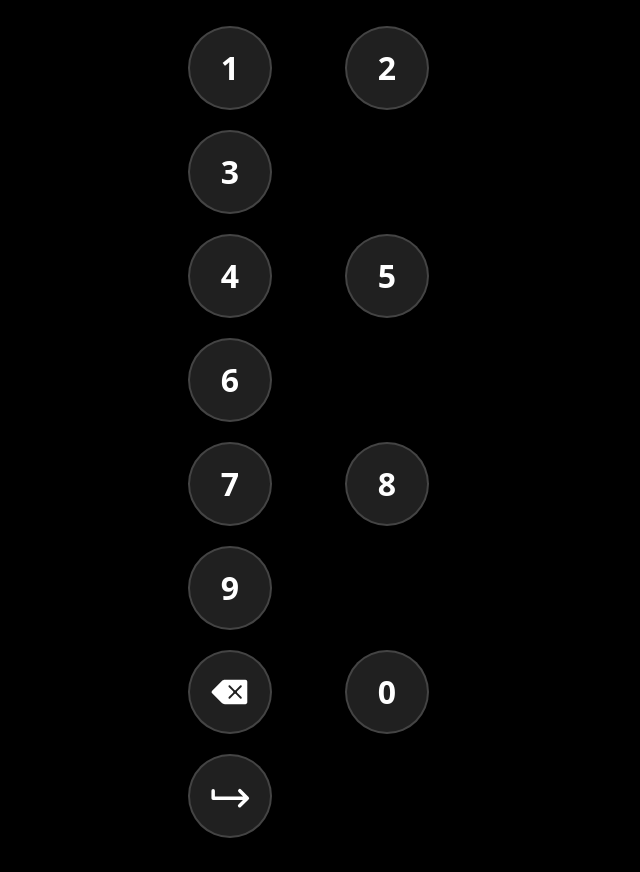
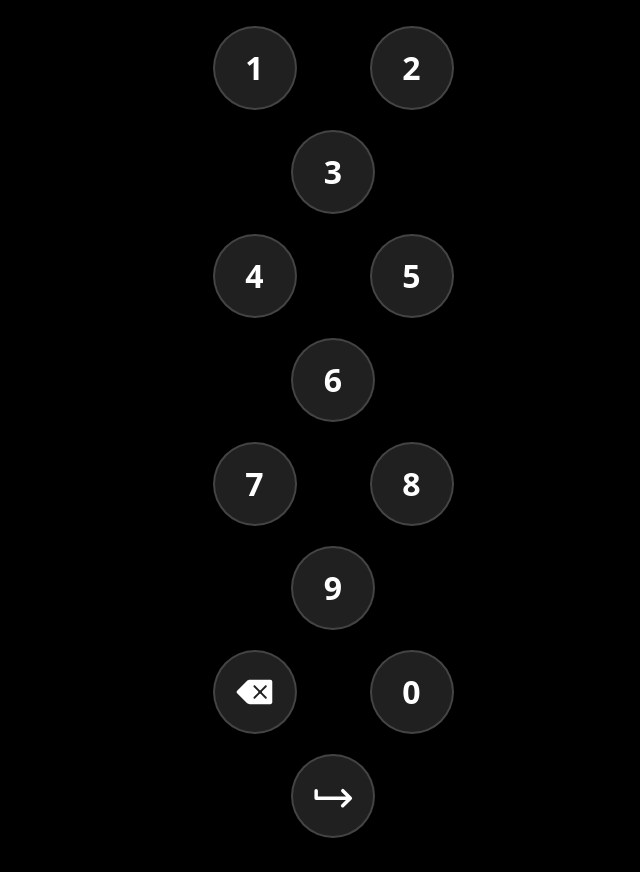
Before and after one commit to jasnlink/pos-system-b, a React (Create React App) app: page / in a window 1280 px wide. Shown: the part 280-1152 px from the top of the page, without its empty margins (307-947 px from the left). Built offline with nearby package versions, Linux system fonts and the light colour scheme.

Commit message:
Changes in Table Number Input

```diff
--- a/src/components/Forms/Keypad.css
+++ b/src/components/Forms/Keypad.css
@@ -11,8 +11,9 @@
 	fill: currentColor;
 }
 
-.keypad-error {
-	color: red;
+.keypad-container {
+	max-width: 80%;
+	padding: 0 !important;
 }
 
 .keypad-btn {
--- a/src/components/Forms/Keypad.js
+++ b/src/components/Forms/Keypad.js
@@ -19,70 +19,70 @@ function Keypad({  }) {
 
 	return (
 
-		<div className="container-fluid align-items-center text-center pt-2">
-			<div className="row">
-				<div className="col">
+		<div className="container-fluid align-items-center text-center pt-2 keypad-container">
+			<div className="row justify-content-center">
+				<div className="col d-flex justify-content-center">
 					<div className="keypad-btn" onClick={() => handleKeypadInput(1)}>
 						1
 					</div>
 				</div>
-				<div className="col">
+				<div className="col d-flex justify-content-center">
 					<div className="keypad-btn" onClick={() => handleKeypadInput(2)}>
 						2
 					</div>
 				</div>
-				<div className="col">
+				<div className="col d-flex justify-content-center">
 					<div className="keypad-btn" onClick={() => handleKeypadInput(3)}>
 						3
 					</div>
 				</div>
 			</div>
-			<div className="row">
-				<div className="col">
+			<div className="row justify-content-center">
+				<div className="col d-flex justify-content-center">
 					<div className="keypad-btn" onClick={() => handleKeypadInput(4)}>
 						4
 					</div>
 				</div>
-				<div className="col">
+				<div className="col d-flex justify-content-center">
 					<div className="keypad-btn" onClick={() => handleKeypadInput(5)}>
 						5
 					</div>
 				</div>
-				<div className="col">
+				<div className="col d-flex justify-content-center">
 					<div className="keypad-btn" onClick={() => handleKeypadInput(6)}>
 						6
 					</div>
 				</div>
 			</div>
-			<div className="row">
-				<div className="col">
+			<div className="row justify-content-center">
+				<div className="col d-flex justify-content-center">
 					<div className="keypad-btn" onClick={() => handleKeypadInput(7)}>
 						7
 					</div>
 				</div>
-				<div className="col">
+				<div className="col d-flex justify-content-center">
 					<div className="keypad-btn" onClick={() => handleKeypadInput(8)}>
 						8
 					</div>
 				</div>
-				<div className="col">
+				<div className="col d-flex justify-content-center">
 					<div className="keypad-btn" onClick={() => handleKeypadInput(9)}>
 						9
 					</div>
 				</div>
 			</div>
-			<div className="row">
-				<div className="col">
+			<div className="row justify-content-center">
+				<div className="col d-flex justify-content-center">
 					<div className="keypad-btn" onClick={() => handleKeypadInput('del')}>
 						{backspaceIcon}
 					</div>
 				</div>
-				<div className="col">
+				<div className="col d-flex justify-content-center">
 					<div className="keypad-btn" onClick={() => handleKeypadInput(0)}>
 						0
 					</div>
 				</div>
-				<div className="col">
+				<div className="col d-flex justify-content-center">
 					<div className="keypad-btn" onClick={() => handleKeypadInput('enter')}>
 						{enterIcon}
 					</div>
--- a/src/components/Forms/PasscodeKeypad.js
+++ b/src/components/Forms/PasscodeKeypad.js
@@ -66,69 +66,69 @@ function PasscodeKeypad({ passcode, passcodeInput, setPasscodeInput, setValid })
 			<div className="row passcode-keypad-error">
 				<p className={error ? "mt-0 mb-4 visible" : "mt-0 mb-4 invisible"}><strong>Wrong Passcode</strong></p>
 			</div>
-			<div className="row">
-				<div className="col">
+			<div className="row justify-content-center">
+				<div className="col d-flex justify-content-center">
 					<div className="passcode-keypad-btn" onClick={() => handleKeypadInput(1)}>
 						1
 					</div>
 				</div>
-				<div className="col">
+				<div className="col d-flex justify-content-center">
 					<div className="passcode-keypad-btn" onClick={() => handleKeypadInput(2)}>
 						2
 					</div>
 				</div>
-				<div className="col">
+				<div className="col d-flex justify-content-center">
 					<div className="passcode-keypad-btn" onClick={() => handleKeypadInput(3)}>
 						3
 					</div>
 				</div>
 			</div>
-			<div className="row">
-				<div className="col">
+			<div className="row justify-content-center">
+				<div className="col d-flex justify-content-center">
 					<div className="passcode-keypad-btn" onClick={() => handleKeypadInput(4)}>
 						4
 					</div>
 				</div>
-				<div className="col">
+				<div className="col d-flex justify-content-center">
 					<div className="passcode-keypad-btn" onClick={() => handleKeypadInput(5)}>
 						5
 					</div>
 				</div>
-				<div className="col">
+				<div className="col d-flex justify-content-center">
 					<div className="passcode-keypad-btn" onClick={() => handleKeypadInput(6)}>
 						6
 					</div>
 				</div>
 			</div>
-			<div className="row">
-				<div className="col">
+			<div className="row justify-content-center">
+				<div className="col d-flex justify-content-center">
 					<div className="passcode-keypad-btn" onClick={() => handleKeypadInput(7)}>
 						7
 					</div>
 				</div>
-				<div className="col">
+				<div className="col d-flex justify-content-center">
 					<div className="passcode-keypad-btn" onClick={() => handleKeypadInput(8)}>
 						8
 					</div>
 				</div>
-				<div className="col">
+				<div className="col d-flex justify-content-center">
 					<div className="passcode-keypad-btn" onClick={() => handleKeypadInput(9)}>
 						9
 					</div>
 				</div>
 			</div>
-			<div className="row">
-				<div className="col">
+			<div className="row justify-content-center">
+				<div className="col d-flex justify-content-center">
 					<div className="passcode-keypad-btn" onClick={() => handleKeypadInput('del')}>
 						{backspaceIcon}
 					</div>
 				</div>
-				<div className="col">
+				<div className="col d-flex justify-content-center">
 					<div className="passcode-keypad-btn" onClick={() => handleKeypadInput(0)}>
 						0
 					</div>
 				</div>
-				<div className="col">
+				<div className="col d-flex justify-content-center">
 					<div className="passcode-keypad-btn" onClick={() => handleKeypadInput('enter')}>
 						{enterIcon}
 					</div>
--- /dev/null
+++ b/src/components/Forms/TableNumberDisplay.css
@@ -0,0 +1,3 @@
+.table-display {
+	color: #ffffff;
+}
--- /dev/null
+++ b/src/components/Forms/TableNumberDisplay.js
@@ -0,0 +1,19 @@
+import React from 'react'
+
+import './TableNumberDisplay.css'
+
+function TableNumberDisplay() {
+
+	return (
+		<>
+			<div className="container-fluid w-75 bg-dark mt-3 mb-5">
+				<div className="row">
+					<p className="h1 table-display">156</p>
+				</div>
+			</div>
+		</>
+	)
+
+}
+
+export default TableNumberDisplay
--- a/src/components/TableSelectView.css
+++ b/src/components/TableSelectView.css
@@ -6,6 +6,7 @@
 .view-center,
 .view-right {
 	min-height: calc(100vh - 50px);
+	border-top: solid #a5a5a580 1px;
 }
 .view-left,
 .view-center {
--- a/src/components/TableSelectView.js
+++ b/src/components/TableSelectView.js
@@ -3,6 +3,7 @@ import React from 'react'
 import './TableSelectView.css'
 
 import Keypad from './Forms/Keypad'
+import TableNumberDisplay from './Forms/TableNumberDisplay'
 
 function TableSelectView() {
 
@@ -24,6 +25,7 @@ function TableSelectView() {
 						<h1 className="display-6 display-title">
 							Table Number
 						</h1>
+						<TableNumberDisplay />
 						<Keypad />
 					</div>
 				</div>
```
